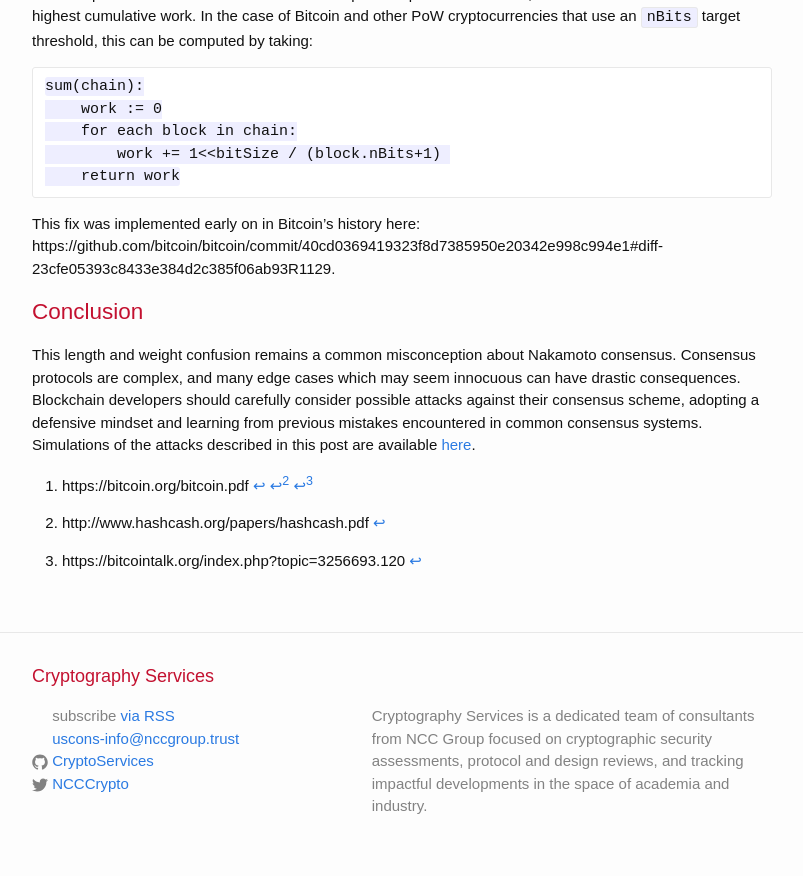
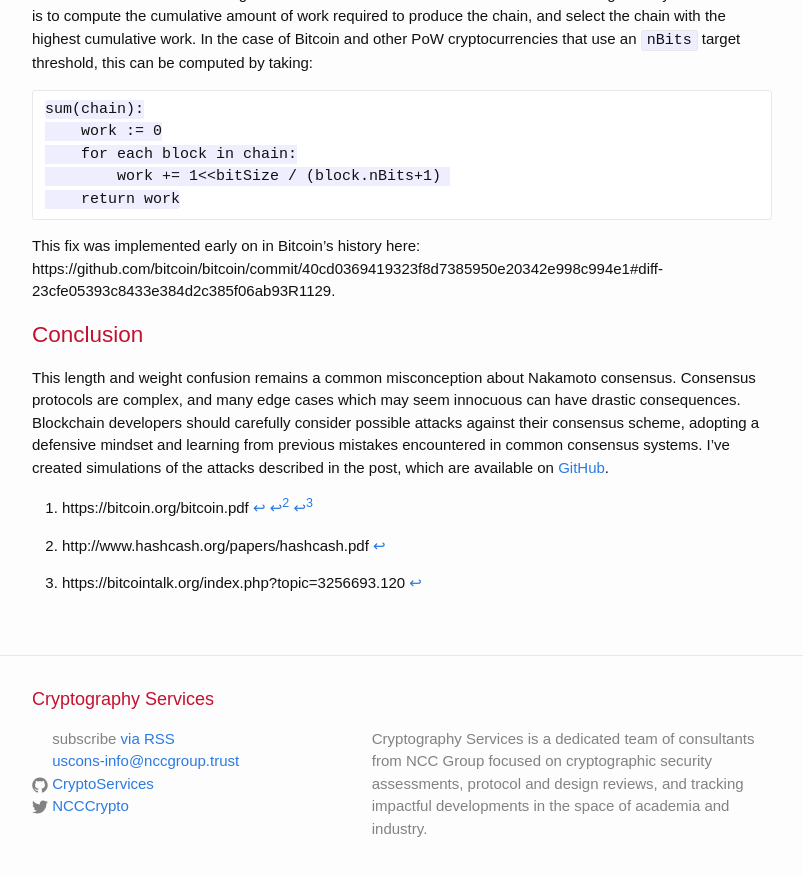
Before and after one commit to CryptoServices/cryptoservices.github.io, a Jekyll site: the page built from _posts/2019-05-17-bitcoin-length-weight-confusion.md, in a window 1280 px wide and 900 px high, scrolled down 3346 px. Shown: the top 876 px of the window, without its empty margins (238-1041 px from the left). Built offline with Jekyll 4.4.1, drawn with Linux system fonts in a browser that asks for light colours; some of the changed lines change nothing that is shown; some of the changed text lies outside the part shown.

Commit message:
minor edit

```diff
--- a/_posts/2019-05-17-bitcoin-length-weight-confusion.md
+++ b/_posts/2019-05-17-bitcoin-length-weight-confusion.md
@@ -3,12 +3,12 @@
 title:  "The Longest Blockchain is not the Strongest Blockchain"
 date:  2019-05-21 17:30:00
 author: "Ava Howell"
-categories: blockchain, consensus
+categories: blockchain consensus
 excerpt: "A common misunderstanding of Nakamoto Consensus, even present in the original Bitcoin whitepaper and implementation, is that the miners follow the chain with the greatest number of blocks. The 'longest' blockchain is not necessarily the 'strongest' blockchain, and there are several attacks that network participants can execute in the case where the longest chain is considered the valid one."
 ---
 
 Bitcoin was first popularized in [Bitcoin: A Peer-to-Peer Electronic Cash
-System](https://bitcoin.org/bitcoin.pdf) (2009). The paper[^nak] has spawned
+System](https://bitcoin.org/bitcoin.pdf) (2008). The paper[^nak] has spawned
 a wide variety of systems which use a similar permissionless model for
 achieving consensus.
 
@@ -70,8 +70,9 @@
 ### Briefly: Difficulty Adjustment Algorithm
 
 We'll discuss the concept of a difficulty adjustment algorithm (DAA) in the
-general sense briefly here. First, let's take a look at how the work in
-Proof-of-Work is created:
+general sense briefly here, since some understanding of how it functions is
+required to understand the two attacks outlined in this post. First, let's take
+a look at how the work in Proof-of-Work is created:
 
 
 <p align="center">
@@ -202,7 +203,7 @@
 innocuous can have drastic consequences. Blockchain developers should
 carefully consider possible attacks against their consensus scheme, adopting
 a defensive mindset and learning from previous mistakes encountered in common
-consensus systems. Simulations of the attacks described in this post are available [here](https://github.com/AvaHowellNCC/consensus-simulations).
+consensus systems. I've created simulations of the attacks described in the post, which are available on [GitHub](https://github.com/AvaHowellNCC/consensus-simulations).
 
 [^nak]: https://bitcoin.org/bitcoin.pdf
 [^bac]: http://www.hashcash.org/papers/hashcash.pdf
```
